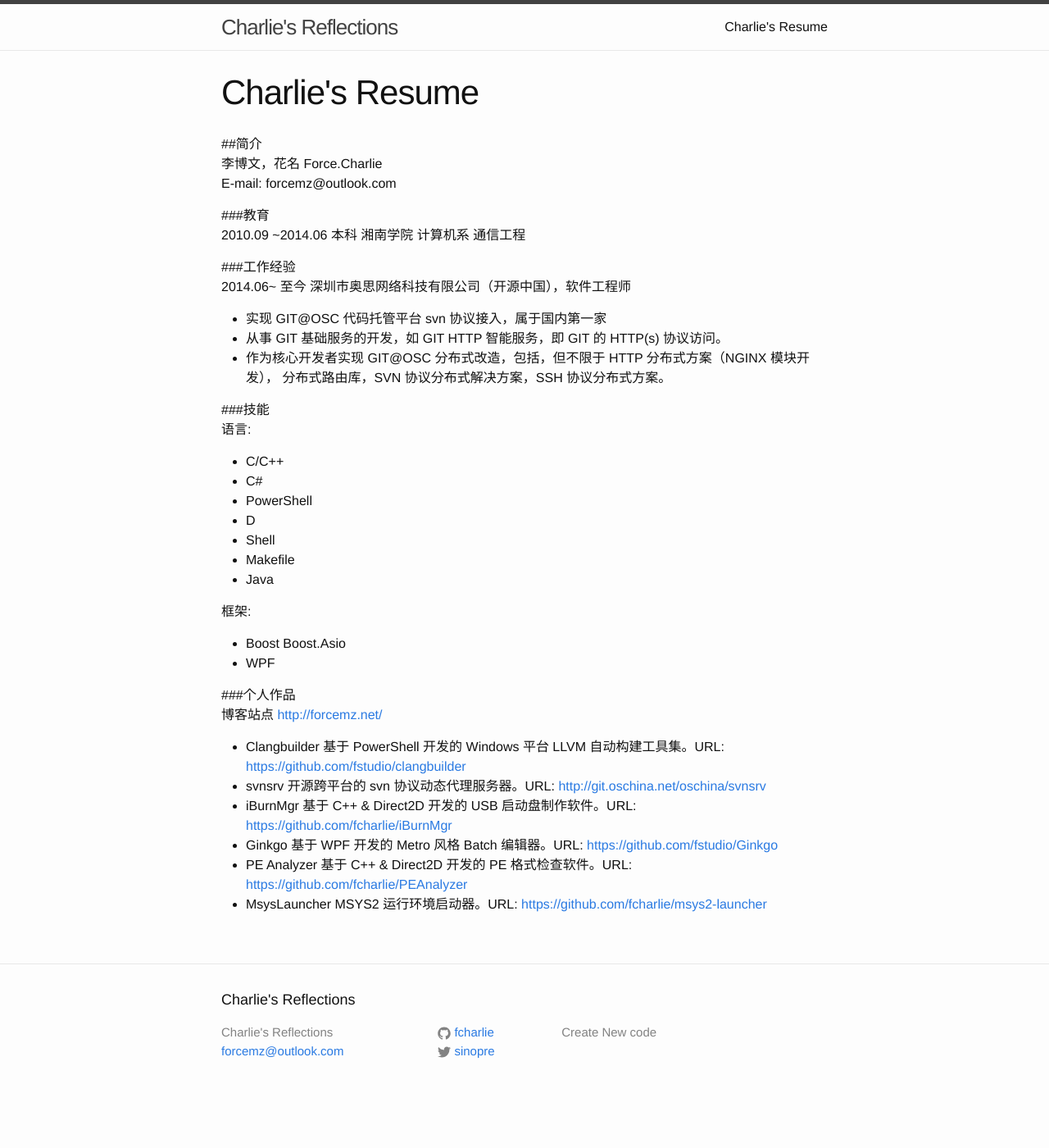
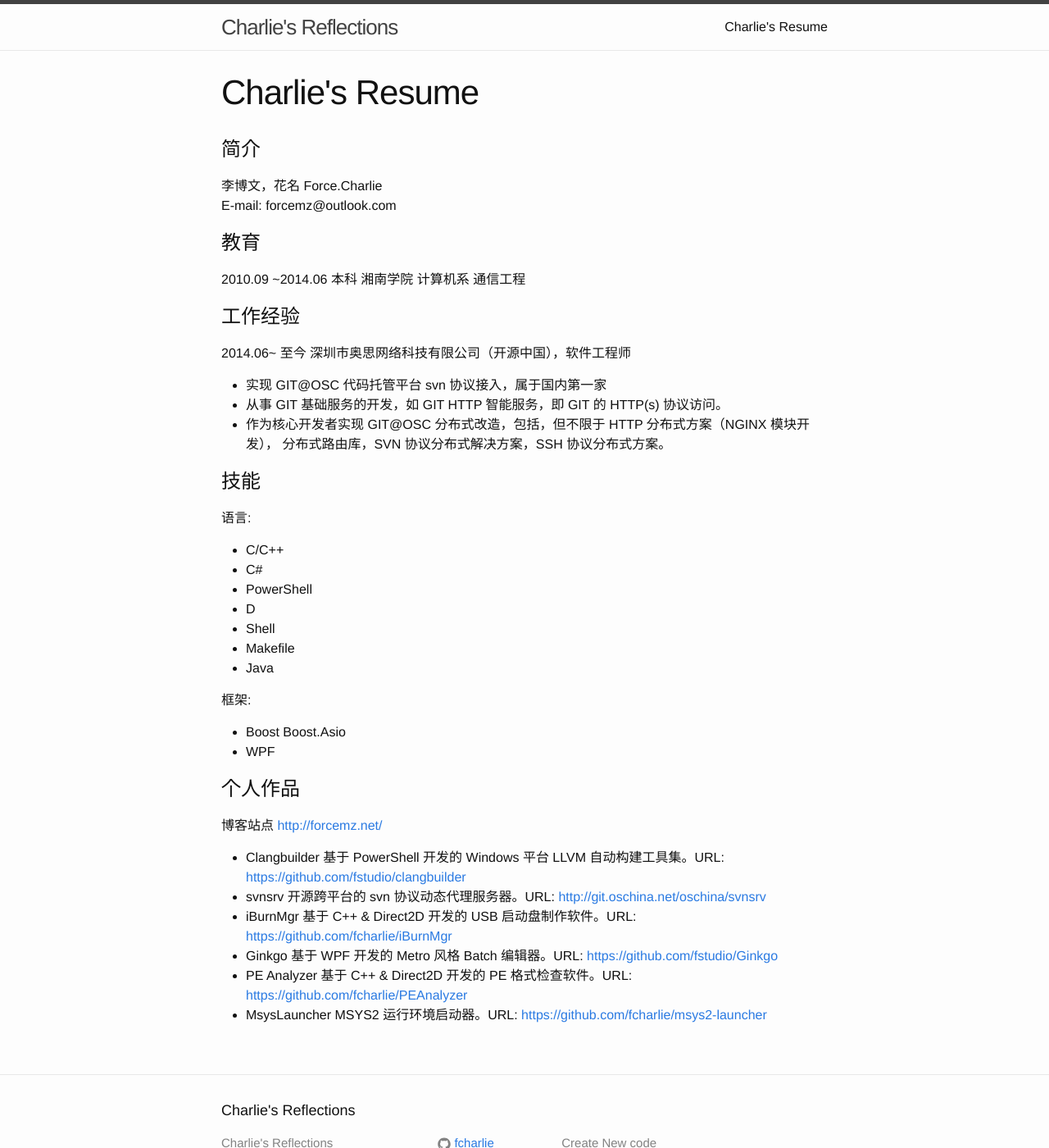
Before and after one commit to fcharlie/fcharlie.github.io, a Jekyll site: the page built from about.md, in a window 1280 px wide and 1400 px high. Shown: the whole window at 82% size. Built offline with Jekyll 4.4.1, drawn with Linux system fonts in a browser that asks for light colours.

Commit message:
New post

```diff
--- a/about.md
+++ b/about.md
@@ -5,22 +5,22 @@
 ---
 
 
-##简介
+# 简介
 李博文，花名 Force.Charlie
 E-mail: forcemz@outlook.com
 
 
-###教育
+# 教育
 2010.09 ~2014.06 本科 湘南学院 计算机系 通信工程
 
-###工作经验
+# 工作经验
 2014.06~ 至今 深圳市奥思网络科技有限公司（开源中国），软件工程师
 - 实现 GIT@OSC 代码托管平台 svn 协议接入，属于国内第一家
 - 从事 GIT 基础服务的开发，如 GIT HTTP 智能服务，即 GIT 的 HTTP(s) 协议访问。
 - 作为核心开发者实现 GIT@OSC 分布式改造，包括，但不限于 HTTP 分布式方案（NGINX 模块开发），
 分布式路由库，SVN 协议分布式解决方案，SSH 协议分布式方案。
 
-###技能
+# 技能
 语言:
 - C/C++
 - C#
@@ -34,7 +34,7 @@
 - Boost Boost.Asio
 - WPF
 
-###个人作品
+# 个人作品
 博客站点 [http://forcemz.net/](http://forcemz.net/)
 - Clangbuilder 基于 PowerShell 开发的 Windows 平台 LLVM 自动构建工具集。URL: [https://github.com/fstudio/clangbuilder](https://github.com/fstudio/clangbuilder)
 - svnsrv 开源跨平台的 svn 协议动态代理服务器。URL: [http://git.oschina.net/oschina/svnsrv](http://git.oschina.net/oschina/svnsrv)
```
